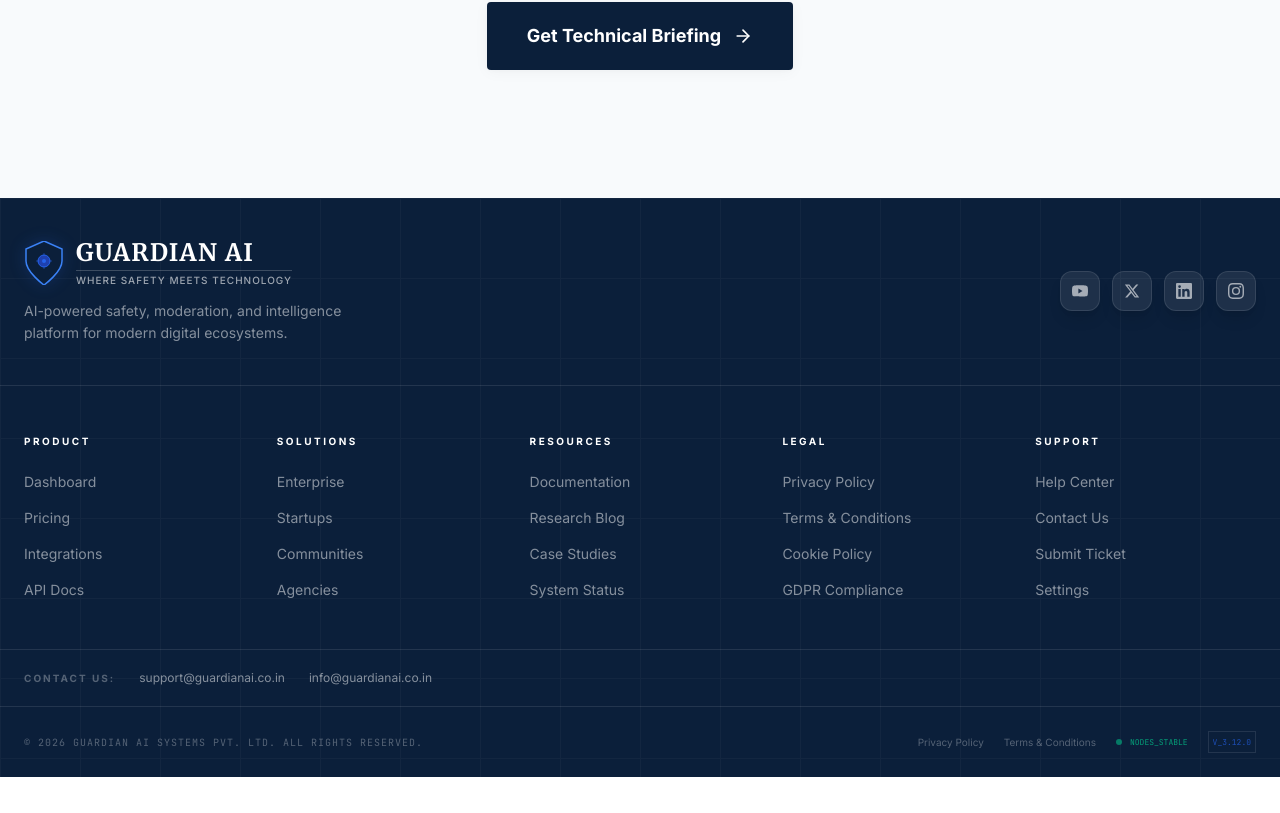
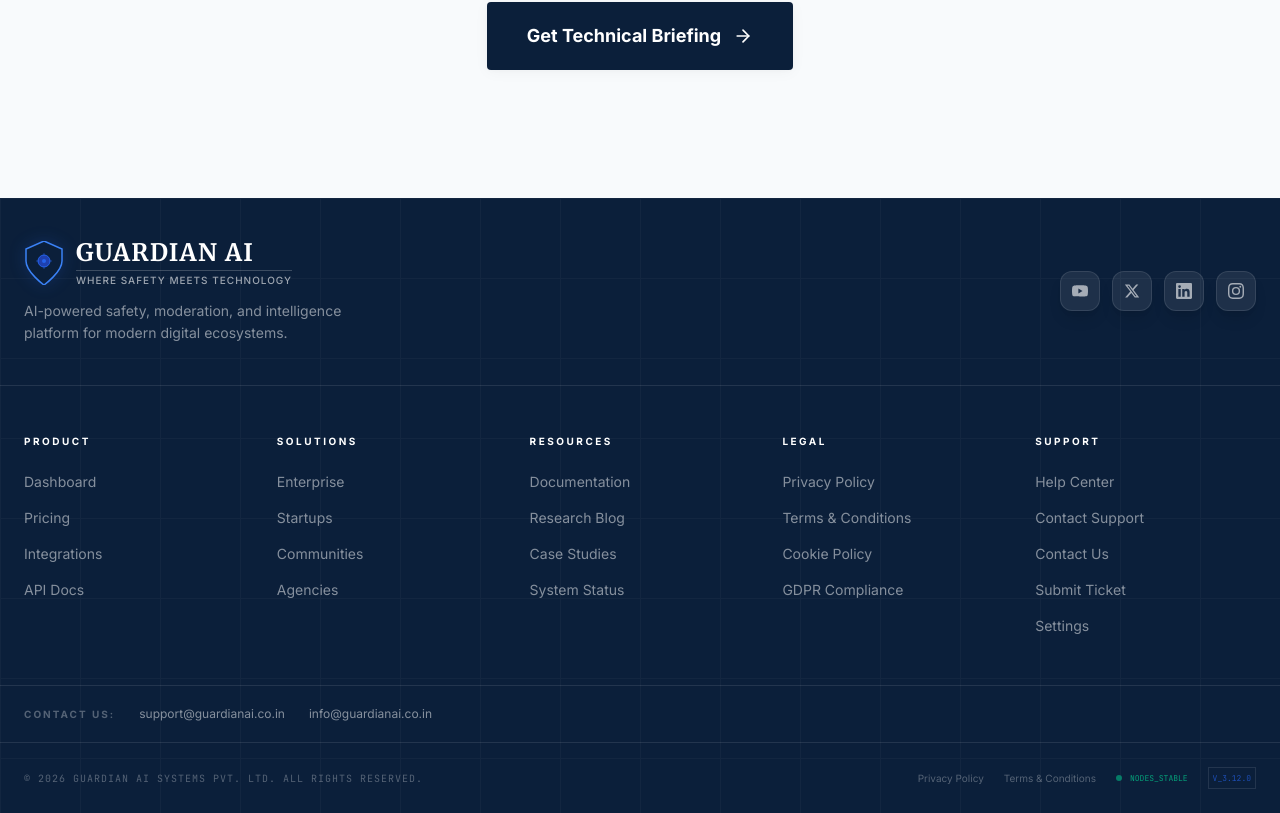
Before and after one commit to nishal-md/gurdian-ai, a React (Vite) app: page / in a window 1280 px wide. Shown: the part 8622-9435 px from the top of the page. Before the commit the page ends 9399 px from the top, so only its background shows below. Built offline with nearby package versions, Linux system fonts and the light colour scheme.

Commit message:
feat: add default interactions for footer support and status links

```diff
--- a/src/components/Footer.tsx
+++ b/src/components/Footer.tsx
@@ -64,7 +64,7 @@
       { name: 'Documentation', href: '#' },
       { name: 'Research Blog', href: '#' },
       { name: 'Case Studies', href: '#' },
-      { name: 'System Status', href: '#' },
+      { name: 'System Status', href: '#system-status' },
     ],
   },
   {
@@ -79,9 +79,10 @@
   {
     title: 'Support',
     links: [
-      { name: 'Help Center', href: '#' },
+      { name: 'Help Center', href: '#help-center' },
+      { name: 'Contact Support', href: '#contact-support' },
       { name: 'Contact Us', href: 'mailto:support@guardianai.co.in' },
-      { name: 'Submit Ticket', href: '#' },
+      { name: 'Submit Ticket', href: '#contact-support' },
       { name: 'Settings', href: '/settings', isRoute: true },
     ],
   },
@@ -92,11 +93,24 @@
   const navigate = useNavigate();
 
   const handleLink = (href: string, isRoute?: boolean) => {
+    if (href === '#help-center') {
+      alert('Welcome to Guardian AI Help Center! Our knowledge base is currently being updated.');
+      return;
+    }
+    if (href === '#contact-support') {
+      alert('Contact Support portal will be available soon. Please email support@guardianai.co.in for immediate assistance.');
+      return;
+    }
+    if (href === '#system-status') {
+      alert('All Systems Operational: 100% Guardian AI network stability.');
+      return;
+    }
+
     if (isRoute) {
       navigate(href);
     } else if (href.startsWith('mailto:')) {
       window.location.href = href;
-    } else if (href.startsWith('#')) {
+    } else if (href !== '#') {
       const el = document.querySelector(href);
       if (el) el.scrollIntoView({ behavior: 'smooth' });
     }
```
